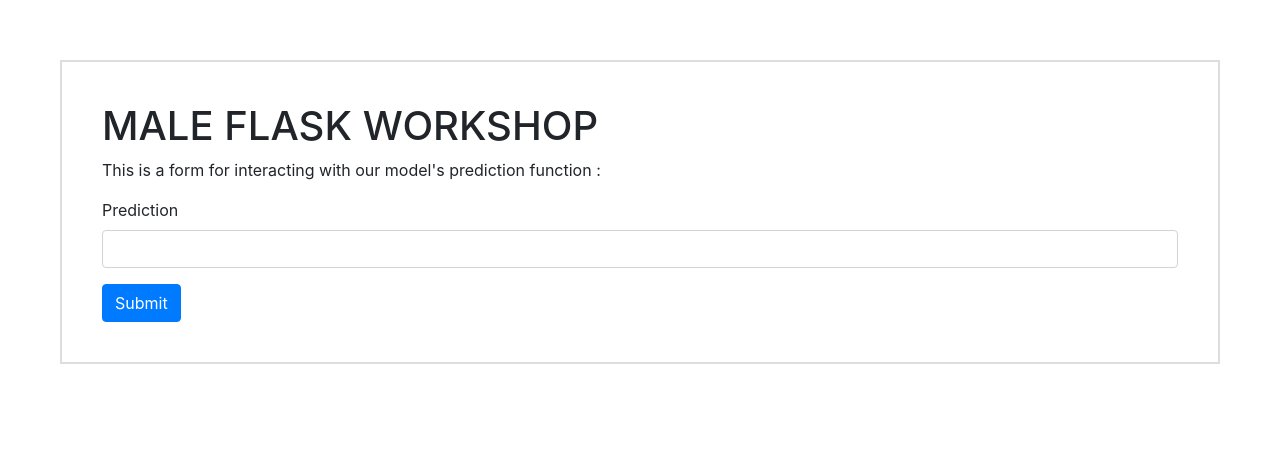
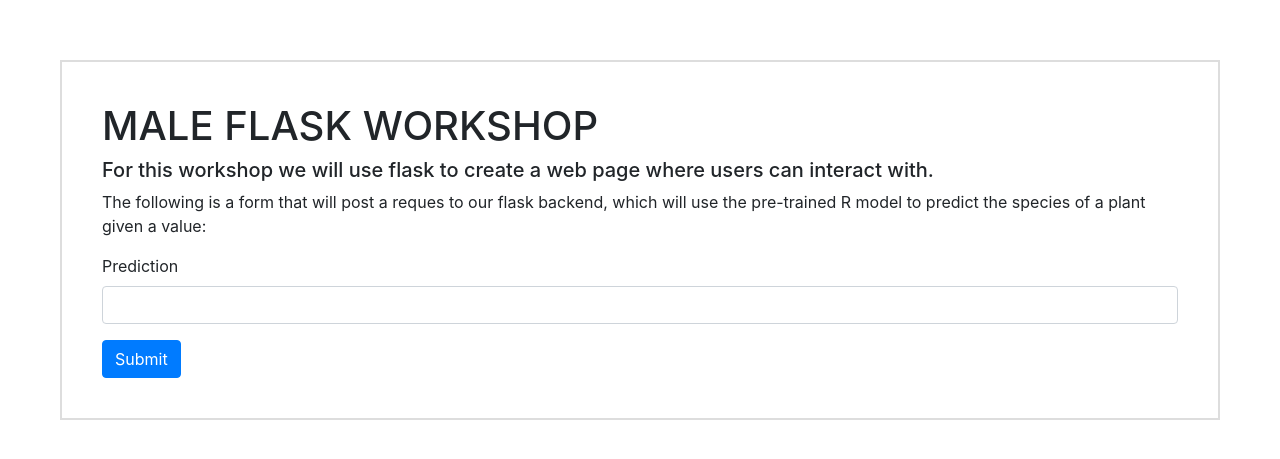
Before and after one commit to MALE-FHTechnikum-WIEN/flask-MALE-deployment, a Flask app: page / in a window 1280 px wide. Shown: the top 459 px of the page. Run offline with Flask 3, Linux system fonts and the light colour scheme.

Commit message:
merged branch

```diff
--- a/flask-app/model.py
+++ b/flask-app/model.py
@@ -1,11 +1,13 @@
 import rpy2.robjects as robjects
 from rpy2.robjects import conversion, default_converter
+
 
 def run_model(predict_value):
 #The function that will be called when the 'POST' request will be sent to our Flask Server
 
     with conversion.localconverter(default_converter):
         #robject is the object in which you can write your R code
+
         robjects.r(f'''
                    predict_iris <- function() {{
 
@@ -13,7 +15,6 @@ def run_model(predict_value):
 
                        # Load the iris_model.rds file
                        rf_model <- readRDS("iris_model.rds")
-                       #print('hello')
 
                        # Replace `new_sepal_length` with the actual Sepal.Length value you want to predict
                        new_data_point <- data.frame(Sepal.Length = {predict_value})
@@ -21,9 +22,6 @@ def run_model(predict_value):
                        # Make predictions using the trained Random Forest model
                        prediction <- predict(rf_model, newdata = new_data_point)
 
-                       # View the predicted species
-                       #print(prediction)
-
                        return(as.character(prediction))
                        }}
                    ''')
--- a/flask-app/templates/index.html
+++ b/flask-app/templates/index.html
@@ -1,12 +1,10 @@
 <!doctype html>
 <html lang="en">
   <head>
-    <!-- Required meta tags -->
-
     <meta charset="utf-8">
     <meta name="viewport" content="width=device-width, initial-scale=1, shrink-to-fit=no">
 
-    <!-- Bootstrap CSS -->
+    <!-- Using bootstrap for CSS styling -->
     <link rel="stylesheet" href="https://cdn.jsdelivr.net/npm/bootstrap@4.0.0/dist/css/bootstrap.min.css" integrity="sha384-Gn5384xqQ1aoWXA+058RXPxPg6fy4IWvTNh0E263XmFcJlSAwiGgFAW/dAiS6JXm" crossorigin="anonymous">
 
     <title>MALE FLASK WORKSHOP</title>
@@ -21,11 +19,16 @@
   </head>
   <body>
     <h1>MALE FLASK WORKSHOP</h1>
-    <p>This is a form for interacting with our model's prediction function :</p>
+    <h5>
+		For this workshop we will use flask to create a web page where users can interact with.
+	</h5>
+
+    <p>The following is a form that will post a reques to our flask backend, which will use the pre-trained R model to predict the species of a plant given a value:</p>
+
     <form  action="#" method="post">
       <div class="mb-3">
-        <label for="exampleInputEmail1" class="form-label">Prediction</label>
-        <input type="text" name="prediction" class="form-control" id="exampleInputEmail1" aria-describedby="emailHelp">
+        <label class="form-label">Prediction</label>
+        <input type="text" name="prediction" class="form-control" aria-describedby="emailHelp">
       </div>
       <button type="submit" class="btn btn-primary">Submit</button>
     </form>
```
Also changed, not shown: requirements.txt (+10 -0 lines), 3 other files.
